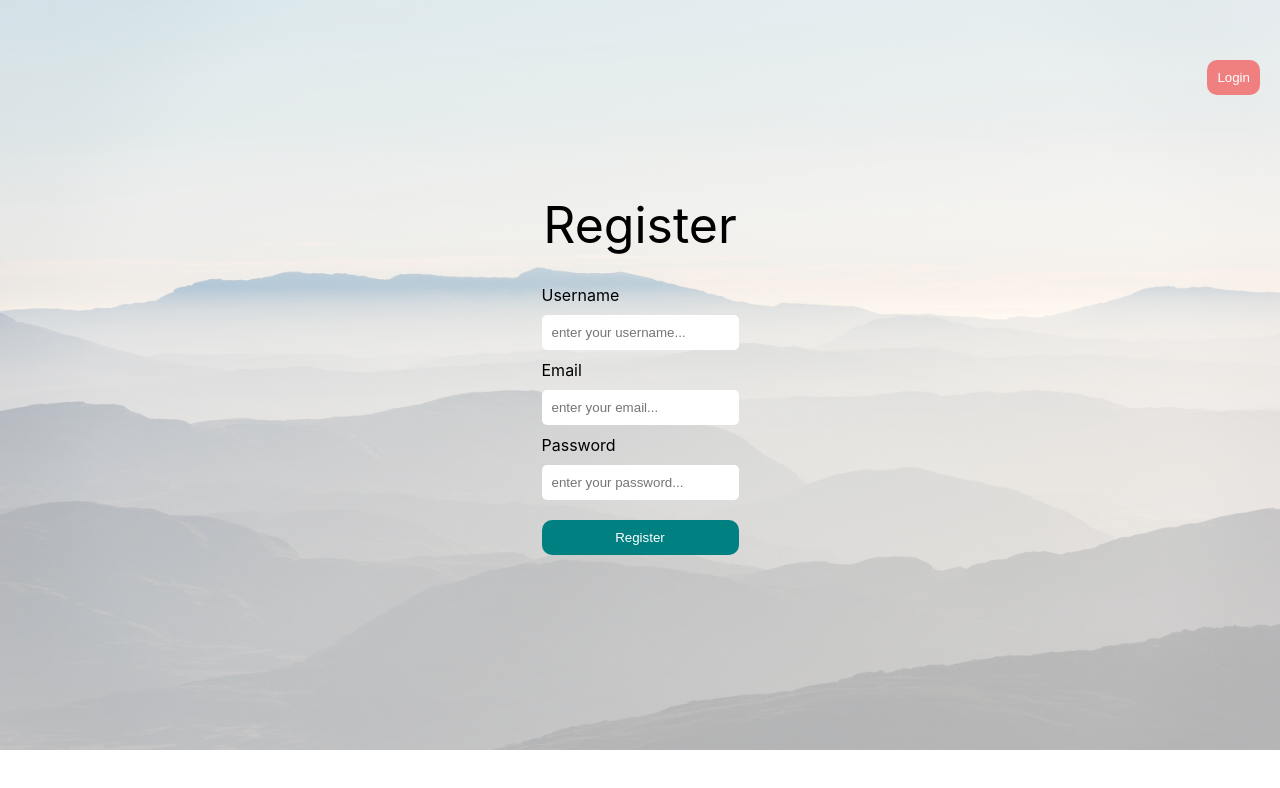
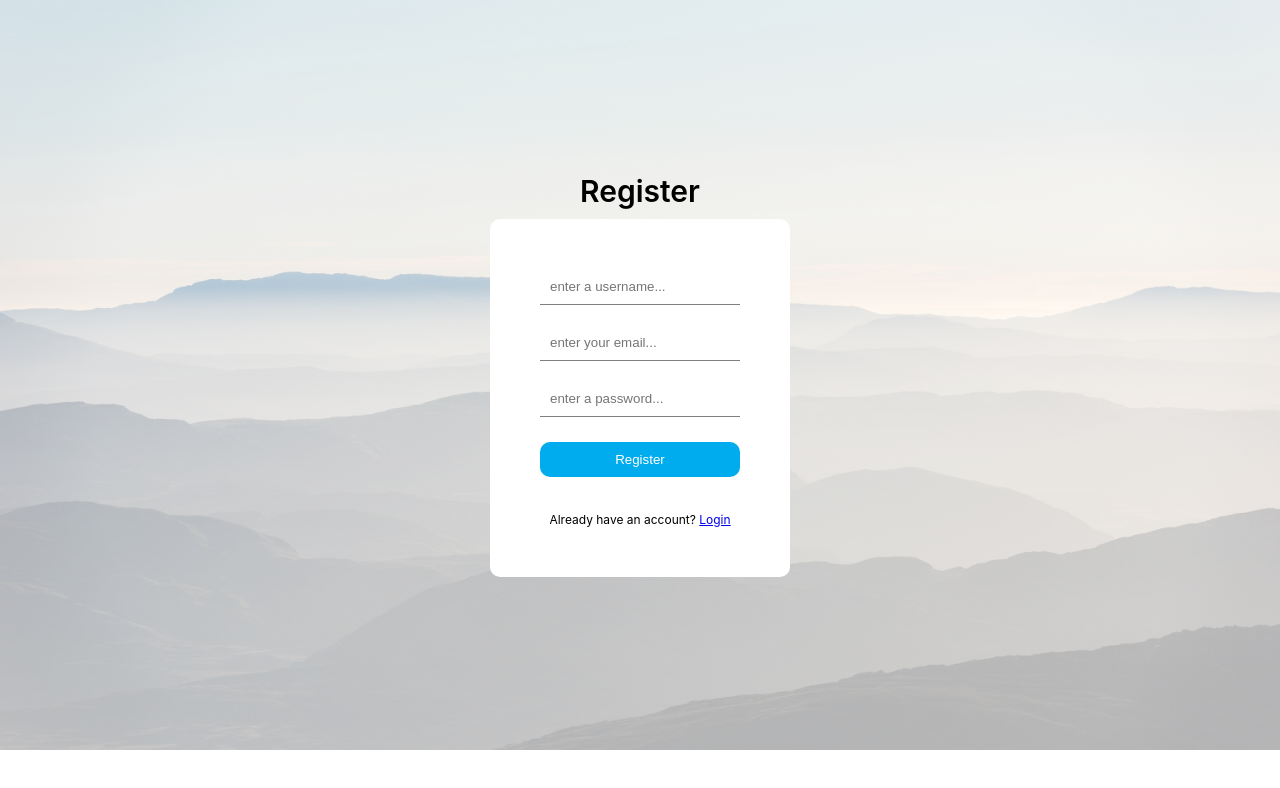
Before and after one commit to davidpascual2/Blog-mongo, a React (Create React App) app in the folder client/: page /register in a window 1280 px wide. Shown: the top 788 px of the page. Built offline with nearby package versions, Linux system fonts and the light colour scheme.

Commit message:
updated login/logout

```diff
--- a/client/src/pages/login/Login.js
+++ b/client/src/pages/login/Login.js
@@ -1,4 +1,4 @@
-import React, { useContext, useRef } from 'react';
+import React, { useContext, useRef, useState } from 'react';
 import { Link, useNavigate } from 'react-router-dom';
 import { Context } from '../../context/Context';
 import axios from 'axios';
@@ -6,6 +6,7 @@ import './login.css';
 
 export default function Login() {
 
+  const [loginError, setloginError] = useState(false); //can context handle this? (user error)
   const navigate = useNavigate()
   const userRef = useRef();
   const passwordRef = useRef();
@@ -13,6 +14,7 @@ export default function Login() {
 
   const handleSubmit = async (e)=>{
     e.preventDefault();
+    setloginError(false)
     dispatch({ type:"LOGIN_START"});
     try{
       const res = await axios.post('http://localhost:3001/api/auth/login', {
@@ -24,34 +26,37 @@ export default function Login() {
       navigate("/");
     }catch (err) {
       dispatch({ type: "LOGIN_FAILURE" });
+      setloginError(true)
     }
   };
   return (
     <div className='login'>
         <span className="loginTitle">Login</span>
         <form action="" className="loginForm" onSubmit={ handleSubmit }>
-            <label>Username</label>
+            {/* <label>Username</label> */}
             <input
               className='loginInput'
               type='text'
-              placeholder='enter your username...'
+              placeholder='username...'
               ref={userRef}
             />
 
-            <label>Password</label>
+            {/* <label>Password</label> */}
             <input
               className='loginInput'
               type='password'
-              placeholder='enter your password...'
+              placeholder='password...'
               ref={passwordRef}
             />
             <button  type='submit' className="loginButton" disabled={isFetching}>
               Login
             </button>
+            {loginError && <span className='registerErr'>Something Went Wrong!</span>}
+            <span>Dont have an account? <Link to='/register'>Register</Link></span>
         </form>
-        <button className="loginRegisterButton">
+        {/* <button className="loginRegisterButton">
           <Link className='link' to='/register'>Register</Link>
-        </button>
+        </button> */}
 
 
     </div>
--- a/client/src/pages/login/login.css
+++ b/client/src/pages/login/login.css
@@ -15,42 +15,62 @@
 }
 
 .loginTitle{
-    font-size: 50px;
+    font-size: 30px;
+    padding-bottom: 10px;
+    font-weight: 600;
 }
 
 .loginForm{
-    margin-top: 20px;
+    /* margin-top: 20px;
+    display: flex;
+    flex-direction: column; */
     display: flex;
     flex-direction: column;
+    padding: 50px;
+    background-color: white;
+    width: 200px;
+    gap: 20px;
+    border-radius: 10px;
 }
 
 .loginForm > label{
     margin: 10px 0;
 }
 
+.loginForm > span{
+    font-size: 12px;
+    text-align: center;
+    padding-top: 15px;
+}
+
 .loginInput{
     padding: 10px;
     background-color: white;
     border: none;
-    border-radius: 5px;
+    border-bottom: 1px solid grey;
+    /* border-radius: 5px; */
 }
 
 .loginButton{
-    margin-top: 20px;
+    margin-top: 5px;
     cursor: pointer;
-    background-color: lightcoral;
+    background-color: #00acee;
     border: none;
     color: white;
     border-radius: 10px;
     padding: 10px;
 }
 
+.loginButton:hover{
+    background-color: #0193cd;
+}
+
 .loginButton:disabled{
     cursor: not-allowed;
-    background-color: rgb(233, 150, 150);
+    background-color: #74d7ff;
 }
 
-.loginRegisterButton{
+/* .loginRegisterButton{
     position: absolute;
     top: 60px;
     right: 20px;
@@ -60,6 +80,4 @@
     padding: 10px;
     color: white;
     border-radius: 10px;
-
-
-}
+} */
--- a/client/src/pages/register/Register.js
+++ b/client/src/pages/register/Register.js
@@ -39,36 +39,36 @@ export default function Register() {
         <span className="registerTitle">Register</span>
         <form action="" className="registerForm" onSubmit={handleSubmit} >
 
-            <label>Username</label>
+            {/* <label>Username</label> */}
             <input
               className='registerInput'
               type='text'
-              placeholder='enter your username...'
+              placeholder='enter a username...'
               onChange={e=>setUsername(e.target.value)}
             />
 
-            <label>Email</label>
+            {/* <label>Email</label> */}
             <input
               className='registerInput'
               type='text' placeholder='enter your email...'
               onChange={e=>setEmail(e.target.value)}
             />
 
-            <label>Password</label>
+            {/* <label>Password</label> */}
             <input
               className='registerInput'
               type='password'
-              placeholder='enter your password...'
+              placeholder='enter a password...'
               onChange={e=>setPassword(e.target.value)}
             />
 
             <button className="registerButton" type="submit">Register</button>
+            {error && <span className='registerErr'>Something Went Wrong!</span>}
+            <span>Already have an account? <Link to='/login'>Login</Link></span>
         </form>
-        <button className="registerLoginButton">
+        {/* <button className="registerLoginButton">
           <Link className='link' to='/login'>Login</Link>
-        </button>
-        {error && <span className='registerErr'>Something Went Wrong!</span>}
-
+        </button> */}
     </div>
   )
 }
--- a/client/src/pages/register/register.css
+++ b/client/src/pages/register/register.css
@@ -15,37 +15,58 @@
 }
 
 .registerTitle{
-    font-size: 50px;
+    font-size: 30px;
+    padding-bottom: 10px;
+    font-weight: 600;
 }
 
 .registerForm{
-    margin-top: 20px;
+    /* margin-top: 20px;
+    display: flex;
+    flex-direction: column; */
     display: flex;
     flex-direction: column;
+    padding: 50px;
+    background-color: white;
+    width: 200px;
+    gap: 20px;
+    border-radius: 10px;
 }
 
 .registerForm > label{
     margin: 10px 0;
 }
 
+.registerForm > span{
+    font-size: 12px;
+    text-align: center;
+    padding-top: 15px;
+}
+
+
 .registerInput{
     padding: 10px;
     background-color: white;
     border: none;
-    border-radius: 5px;
+    border-bottom: 1px solid grey;
+    /* border-radius: 5px; */
 }
 
 .registerButton{
-    margin-top: 20px;
+    margin-top: 5px;
     cursor: pointer;
-    background-color: teal;
+    background-color: #00acee;
     border: none;
     color: white;
     border-radius: 10px;
     padding: 10px;
 }
 
-.registerLoginButton{
+.registerButton:hover{
+    background-color: #0193cd;
+}
+
+/* .registerLoginButton{
     position: absolute;
     top: 60px;
     right: 20px;
@@ -55,9 +76,7 @@
     padding: 10px;
     color: white;
     border-radius: 10px;
-
-
-}
+} */
 
 .registerErr{
     color: red;
```
